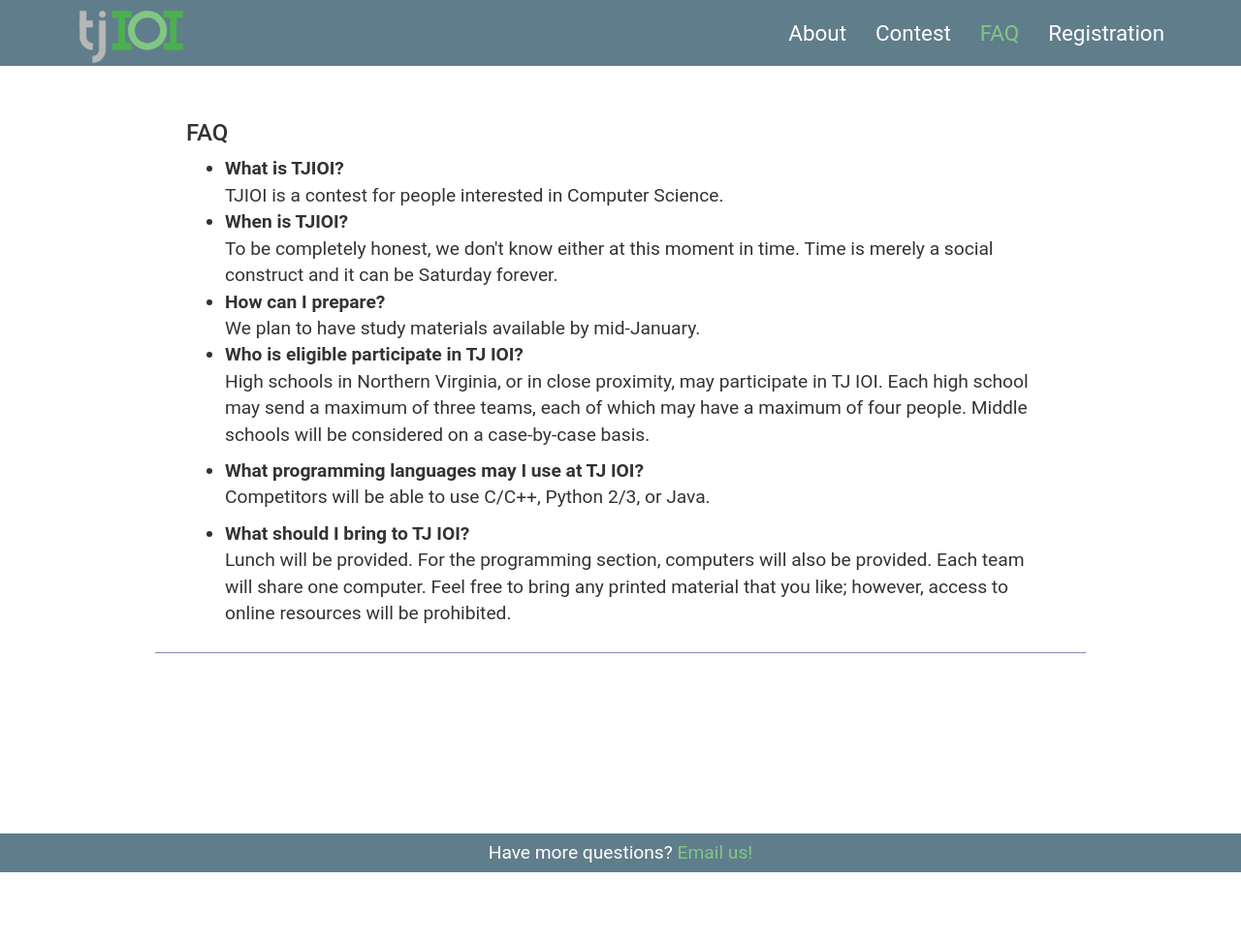
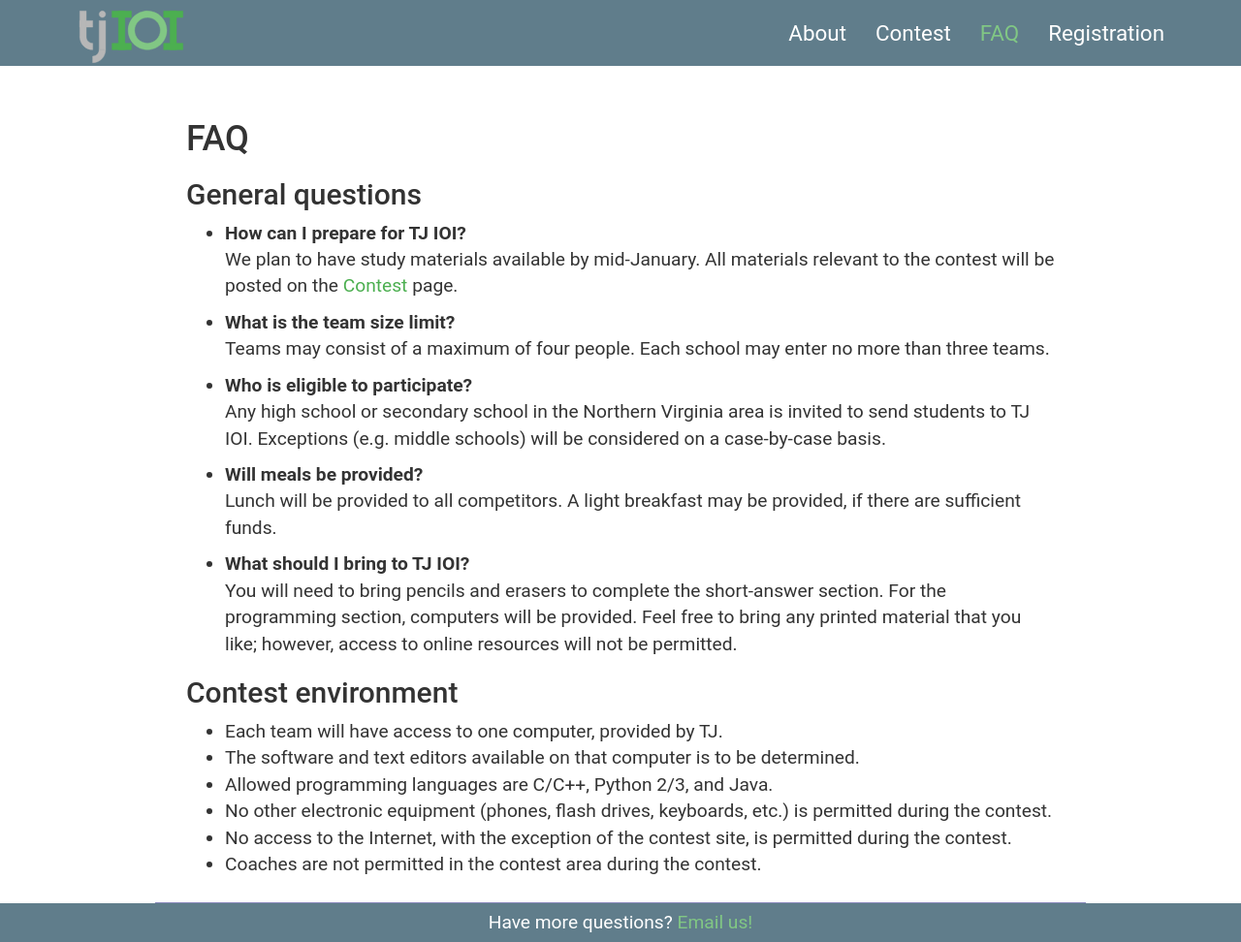
Before and after one commit to codeAligned/tjioi, a Jekyll site: the page built from faq.html, in a window 1280 px wide. Shown: the whole page at 97% size. Built offline with Jekyll 4.4.1, drawn with Linux system fonts in a browser that asks for light colours; before the commit the page ends 900 px from its top, so only the background shows below that.

Commit message:
add more things sorry for the 7mb study guide file ..

```diff
--- a/faq.html
+++ b/faq.html
@@ -4,21 +4,37 @@ title: FAQ
 permalink: /faq/
 ---
 
-<h3>FAQ</h3>
+<h1>FAQ</h1>
+<h2>General questions</h2>
 <ul>
-    <li><b>What is TJIOI?</b><br>TJIOI is a contest for people interested in Computer Science.</li>
-    <li><b>When is TJIOI?</b><br>To be completely honest, we don't know either at this moment in time.  Time is merely a social construct and it can be Saturday forever.</li>
-    <li><b>How can I prepare?</b><br>We plan to have study materials available by mid-January.</li>
     <li>
-        <b>Who is eligible participate in TJ IOI?</b>
-        <p>High schools in Northern Virginia, or in close proximity, may participate in TJ IOI. Each high school may send a maximum of three teams, each of which may have a maximum of four people. Middle schools will be considered on a case-by-case basis.</p>
+        <b>How can I prepare for TJ IOI?</b>
+        <p>We plan to have study materials available by mid-January. All materials relevant to the contest will be posted on the <a href="{{ '/contest' || relative_url }}">Contest</a> page.</p>
     </li>
     <li>
-        <b>What programming languages may I use at TJ IOI?</b>
-        <p>Competitors will be able to use C/C++, Python 2/3, or Java.</p>
+        <b>What is the team size limit?</b>
+        <p>Teams may consist of a maximum of four people. Each school may enter no more than three teams.</p>
+    </li>
+    <li>
+        <b>Who is eligible to participate?</b>
+        <p>Any high school or secondary school in the Northern Virginia area is invited to send students to TJ IOI. Exceptions (e.g. middle schools) will be considered on a case-by-case basis.</p>
+    </li>
+    <li>
+        <b>Will meals be provided?</b>
+        <p>Lunch will be provided to all competitors. A light breakfast may be provided, if there are sufficient funds.</p>
     </li>
     <li>
         <b>What should I bring to TJ IOI?</b>
-        <p>Lunch will be provided. For the programming section, computers will also be provided. Each team will share one computer. Feel free to bring any printed material that you like; however, access to online resources will be prohibited.</p>
+        <p>You will need to bring pencils and erasers to complete the short-answer section. For the programming section, computers will be provided. Feel free to bring any printed material that you like; however, access to online resources will not be permitted.</p>
     </li>
 </ul>
+
+<h2>Contest environment</h2>
+<ul>
+    <li>Each team will have access to one computer, provided by TJ.</li>
+    <li>The software and text editors available on that computer is to be determined.</li>
+    <li>Allowed programming languages are C/C++, Python 2/3, and Java.</li>
+    <li>No other electronic equipment (phones, flash drives, keyboards, etc.) is permitted during the contest.</li>
+    <li>No access to the Internet, with the exception of the contest site, is permitted during the contest.</li>
+    <li>Coaches are not permitted in the contest area during the contest.</li>
+</ul>
```
Also changed, not shown: contest.html (+29 -5 lines), 9 other files.
